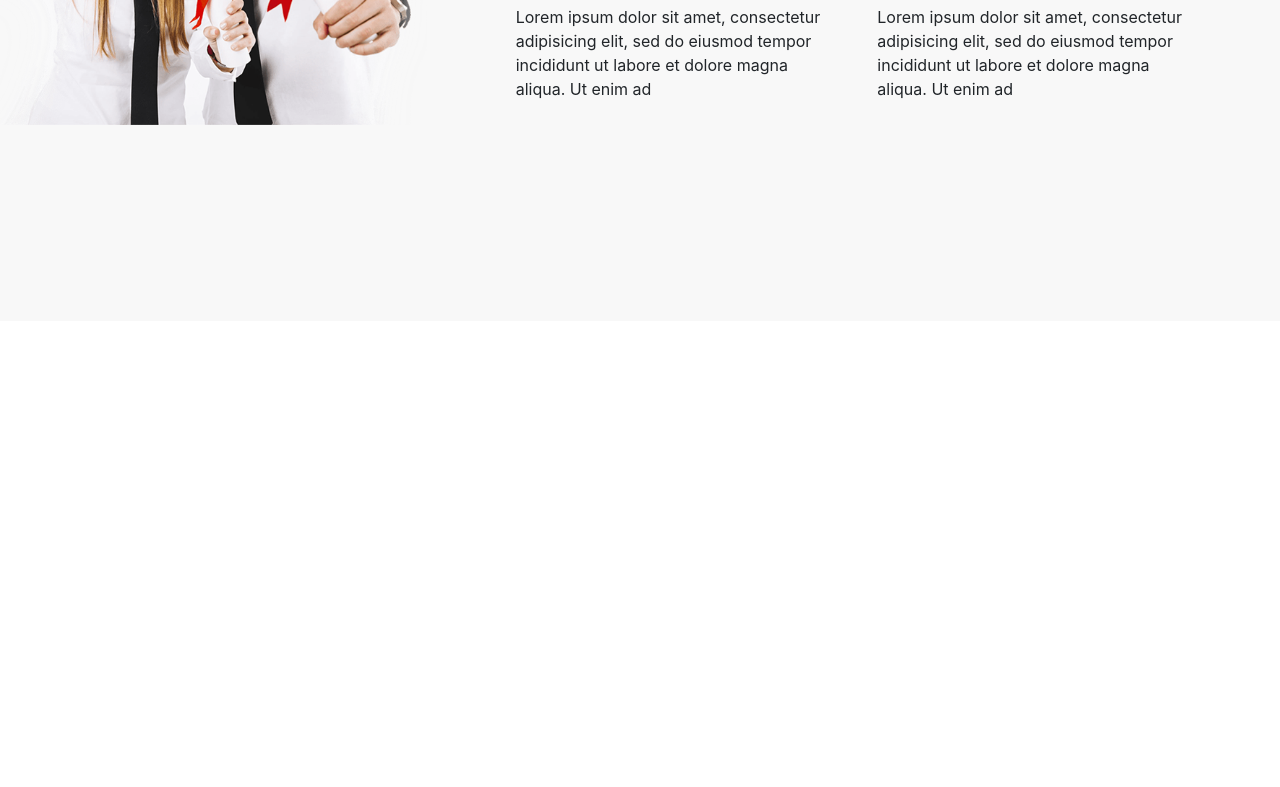
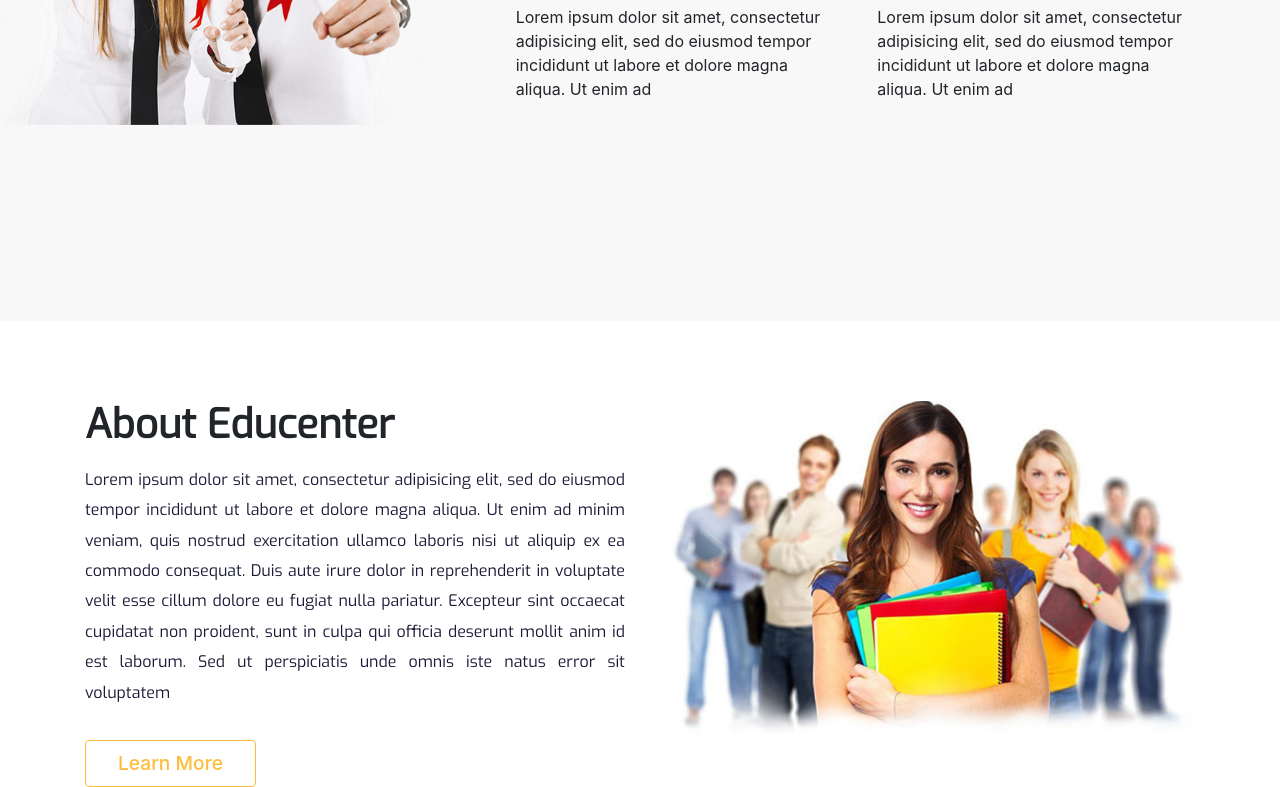
Before and after one commit to egXcoder/onepage-frontend-courseAcademy, a plain HTML site: page index.html in a window 1280 px wide. Shown: the part 1136-1923 px from the top of the page. Before the commit the page ends 1457 px from the top, so only its background shows below. Drawn offline with nearby package versions, Linux system fonts and the light colour scheme.

Commit message:
about section added

```diff
--- a/index.html
+++ b/index.html
@@ -162,6 +162,26 @@
     </div>
 </section>
 
+<section id="about">
+    <div class="container">
+        <div class="row">
+            <div class="col-md-6">
+                <h1>About Educenter</h1>
+                <p>Lorem ipsum dolor sit amet, consectetur adipisicing elit, sed do eiusmod tempor incididunt ut labore
+                    et dolore magna aliqua. Ut enim ad minim veniam, quis nostrud exercitation ullamco laboris nisi ut
+                    aliquip ex ea commodo consequat. Duis aute irure dolor in reprehenderit in voluptate velit esse
+                    cillum dolore eu fugiat nulla pariatur. Excepteur sint occaecat
+
+                    cupidatat non proident, sunt in culpa qui officia deserunt mollit anim id est laborum. Sed ut
+                    perspiciatis unde omnis iste natus error sit voluptatem</p>
+                <a href="" class="btn btn-hollow">Learn More</a>
+            </div>
+            <div class="col-md-6">
+                <img class="img-fluid" src="images/about-us.jpg" alt="">
+            </div>
+        </div>
+    </div>
+</section>
 
 
 
--- a/style.css
+++ b/style.css
@@ -155,17 +155,18 @@ header#top-header .navigation li {
 
 
 #features {
-    background-color:var(--bg-grey);
+    background-color: var(--bg-grey);
 }
 
 #features .objectives {
     position: relative;
     top: -100px;
-    padding:5rem;
-    background-color:var(--bg-grey);
+    padding: 5rem;
+    background-color: var(--bg-grey);
 }
+
 #features .objectives .col-md-6 {
-    padding:1.5rem;
+    padding: 1.5rem;
 }
 
 #features .objectives i {
@@ -177,3 +178,55 @@ header#top-header .navigation li {
     font-size: 2rem;
     font-weight: 600
 }
+
+
+#about .row {
+    padding-top: 5rem;
+}
+
+#about h1 {
+    margin-bottom: 1rem;
+    font-family: var(--font);
+    font-weight: 800;
+}
+
+#about p {
+    text-align: justify;
+    margin-bottom: 2rem;
+    font-family: var(--font);
+    color: var(--bg-secondary);
+    line-height: 1.9;
+}
+
+
+#about .btn-hollow {
+    position: relative;
+    border-color: var(--bg-primary);
+    border-width: 1px;
+    font-size: 1.2rem;
+    padding: .5rem 2rem .5rem 2rem;
+    color: var(--bg-primary);
+    font-weight: 500;
+    z-index: 1;
+}
+
+#about .btn-hollow::before {
+    position: absolute;
+    content: "";
+    width: 100%;
+    height: 80%;
+    left: 0%;
+    bottom: 10%;
+    z-index:-1;
+    background:white;
+}
+
+#about .btn-hollow:hover {
+    background: var(--bg-primary);
+    color: var(--bg-primary);
+}
+
+#about .btn-hollow:hover::before {
+    transform: rotate(2deg);
+    transition: ease-in .2s;
+}
```
Also changed, not shown: images/about-us.jpg (added).
